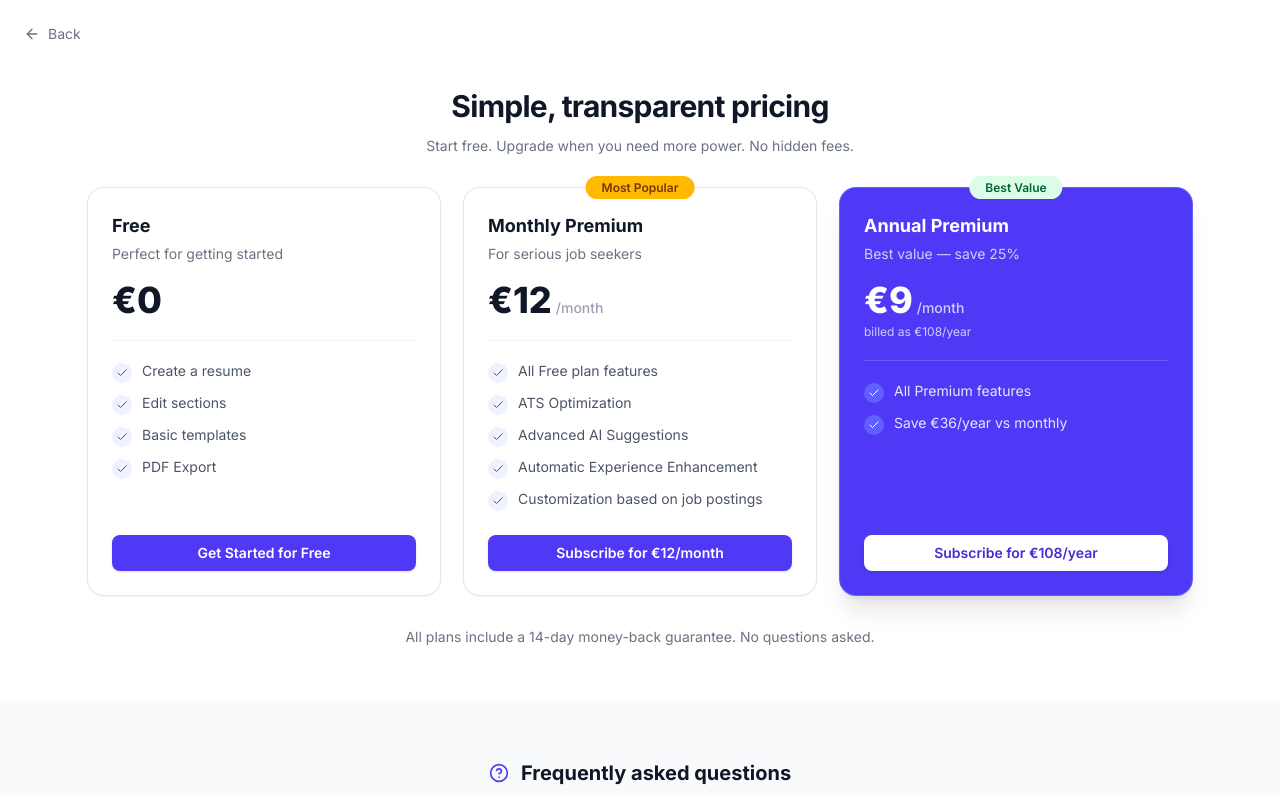
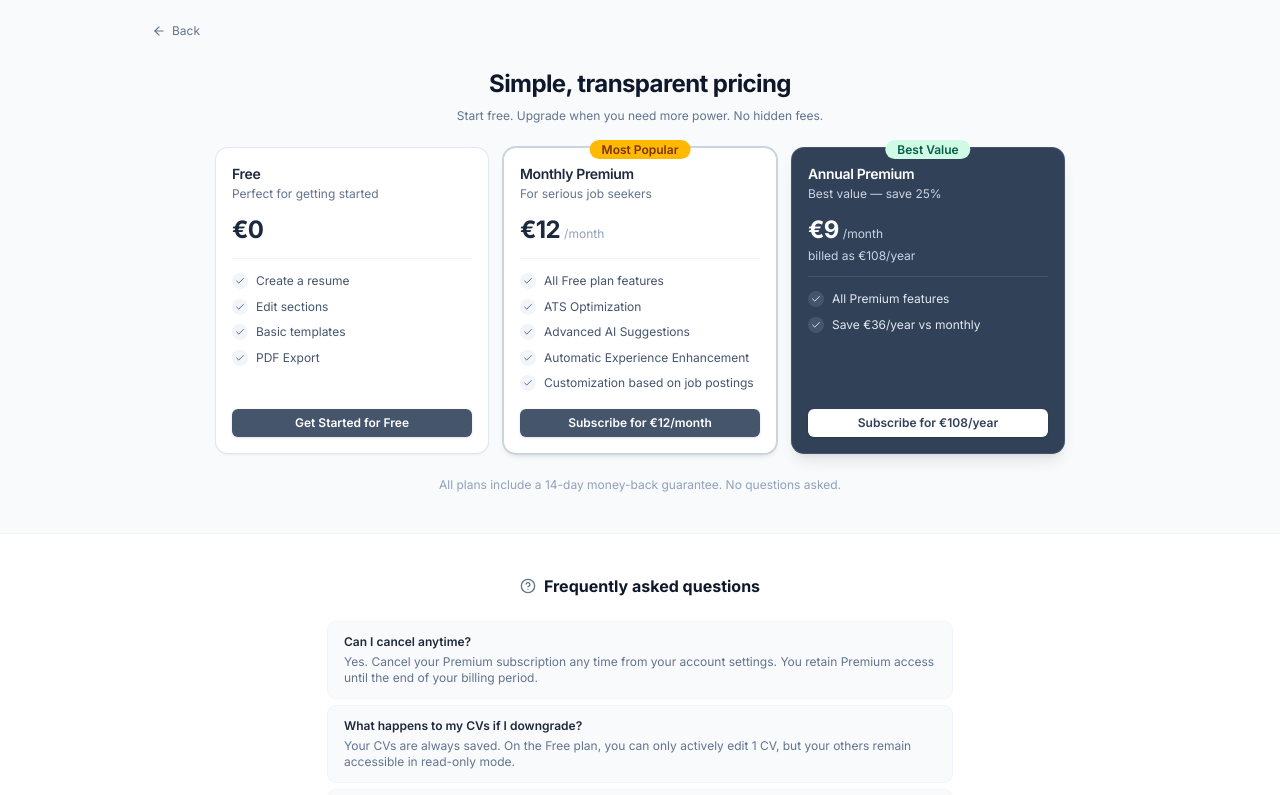
Before and after one commit to Ncarmend/MYCVCRAFT, a Next.js app: page /pricing in a window 1280 px wide. Shown: the top 795 px of the page. Built offline with nearby package versions, Linux system fonts and the light colour scheme; no server answers.

Commit message:
princig commit

```diff
--- a/app/pricing/page.tsx
+++ b/app/pricing/page.tsx
@@ -44,32 +44,32 @@ export default function PricingPage() {
   }
 
   return (
-    <main className="min-h-screen bg-white">
+    <main className="min-h-screen bg-slate-50">
       {/* Back */}
-      <div className="mx-auto max-w-7xl px-6 pt-6">
+      <div className="mx-auto max-w-5xl px-6 pt-5">
         <button
           onClick={() => router.back()}
-          className="inline-flex items-center gap-2 text-sm text-gray-500 hover:text-gray-900 transition-colors"
+          className="inline-flex items-center gap-1.5 text-xs text-slate-500 hover:text-slate-800 transition-colors"
         >
-          <ArrowLeft className="h-4 w-4" />
+          <ArrowLeft className="h-3.5 w-3.5" />
           {T.back}
         </button>
       </div>
 
       {/* Header */}
-      <div className="mx-auto max-w-7xl px-6 pb-8 pt-10 text-center">
-        <h1 className="text-2xl font-bold tracking-tight text-gray-900 sm:text-3xl">
+      <div className="mx-auto max-w-5xl px-6 pb-6 pt-6 text-center">
+        <h1 className="text-xl font-bold tracking-tight text-slate-900 sm:text-2xl">
           {T.headline}
         </h1>
-        <p className="mx-auto mt-3 max-w-xl text-sm text-gray-500">{T.subtext}</p>
+        <p className="mx-auto mt-2 max-w-md text-xs text-slate-500">{T.subtext}</p>
       </div>
 
       {/* ── 3-card grid ── */}
-      <div className="mx-auto max-w-6xl px-6 pb-14">
-        {/* Outer wrapper: equal-height columns */}
-        <div className="grid grid-cols-1 items-stretch gap-6 sm:grid-cols-3">
+      {/* max-w-4xl keeps cards compact (~22% narrower than previous max-w-6xl) */}
+      <div className="mx-auto max-w-4xl px-6 pb-10">
+        <div className="grid grid-cols-1 items-stretch gap-4 sm:grid-cols-3">
 
-          {/* ── Card 1 · Free ── */}
+          {/* Card 1 · Free */}
           <PricingCard
             name={T.freeName}
             price={0}
@@ -80,7 +80,7 @@ export default function PricingPage() {
             onSelect={() => router.push("/signup")}
           />
 
-          {/* ── Card 2 · Monthly Premium ── */}
+          {/* Card 2 · Monthly Premium */}
           <PricingCard
             name={T.monthlyName}
             price={PLANS.PRO.priceMonthly}
@@ -94,7 +94,7 @@ export default function PricingPage() {
             loading={loadingPlan === "MONTHLY"}
           />
 
-          {/* ── Card 3 · Annual Premium ── */}
+          {/* Card 3 · Annual Premium */}
           <PricingCard
             name={T.annualName}
             price={PLANS.PRO.priceAnnual}
@@ -111,24 +111,24 @@ export default function PricingPage() {
           />
         </div>
 
-        <p className="mt-8 text-center text-sm text-gray-500">{T.moneyBack}</p>
+        <p className="mt-6 text-center text-xs text-slate-400">{T.moneyBack}</p>
       </div>
 
       {/* FAQ */}
-      <div className="bg-gray-50 py-14">
-        <div className="mx-auto max-w-3xl px-6">
-          <div className="mb-8 flex items-center justify-center gap-3">
-            <HelpCircle className="h-5 w-5 text-indigo-600" />
-            <h2 className="text-xl font-bold text-gray-900">{T.faqTitle}</h2>
+      <div className="border-t border-slate-100 bg-white py-10">
+        <div className="mx-auto max-w-2xl px-6">
+          <div className="mb-6 flex items-center justify-center gap-2">
+            <HelpCircle className="h-4 w-4 text-slate-500" />
+            <h2 className="text-base font-bold text-slate-900">{T.faqTitle}</h2>
           </div>
-          <div className="space-y-4">
+          <div className="space-y-2">
             {T.faqs.map((faq) => (
               <div
                 key={faq.q}
-                className="rounded-xl bg-white p-4 shadow-sm ring-1 ring-gray-100"
+                className="rounded-lg bg-slate-50 px-4 py-3 ring-1 ring-slate-100"
               >
-                <h3 className="font-semibold text-gray-900">{faq.q}</h3>
-                <p className="mt-2 text-sm text-gray-500">{faq.a}</p>
+                <h3 className="text-xs font-semibold text-slate-800">{faq.q}</h3>
+                <p className="mt-1 text-xs text-slate-500">{faq.a}</p>
               </div>
             ))}
           </div>
--- a/components/pricing/PricingCard.tsx
+++ b/components/pricing/PricingCard.tsx
@@ -7,14 +7,13 @@ import { cn } from "@/lib/utils";
 interface PricingCardProps {
   name: string;
   price: number;
-  priceLabel?: string;       // e.g. "€12" or "€9"
-  perMonth?: string;         // "/month" | "/mois"
-  billingNote?: string;      // "billed as €108/year"
+  perMonth?: string;
+  billingNote?: string;
   description: string;
   features: string[];
-  badge?: string;            // "Most Popular" | "Best Value"
+  badge?: string;
   badgeVariant?: "amber" | "green";
-  highlighted?: boolean;     // indigo background
+  highlighted?: boolean;
   currentPlan?: boolean;
   ctaLabel: string;
   onSelect: () => void;
@@ -36,23 +35,28 @@ export function PricingCard({
   onSelect,
   loading = false,
 }: PricingCardProps) {
+  // Non-highlighted cards with a badge get a slightly stronger border
+  const hasFeaturedBorder = badge && !highlighted;
+
   return (
     <div
       className={cn(
-        "relative flex h-full flex-col rounded-2xl p-6",
+        "relative flex h-full flex-col rounded-xl p-4",
         highlighted
-          ? "bg-indigo-600 text-white shadow-xl ring-1 ring-indigo-500"
-          : "bg-white ring-1 ring-gray-200 shadow-sm"
+          ? "bg-slate-700 text-white shadow-lg ring-1 ring-slate-600"
+          : hasFeaturedBorder
+          ? "bg-white shadow-md ring-2 ring-slate-300"
+          : "bg-white shadow-sm ring-1 ring-slate-200"
       )}
     >
       {/* Badge */}
       {badge && (
-        <div className="absolute -top-3.5 left-1/2 -translate-x-1/2">
+        <div className="absolute -top-3 left-1/2 -translate-x-1/2">
           <span
             className={cn(
-              "rounded-full px-4 py-1 text-xs font-semibold whitespace-nowrap",
+              "whitespace-nowrap rounded-full px-3 py-0.5 text-xs font-semibold",
               badgeVariant === "green"
-                ? "bg-green-100 text-green-800"
+                ? "bg-emerald-100 text-emerald-800"
                 : "bg-amber-400 text-amber-900"
             )}
           >
@@ -62,31 +66,31 @@ export function PricingCard({
       )}
 
       {/* Header */}
-      <div className="mb-5">
+      <div className="mb-3">
         <h3
           className={cn(
-            "text-lg font-bold",
-            highlighted ? "text-white" : "text-gray-900"
+            "text-sm font-semibold tracking-tight",
+            highlighted ? "text-white" : "text-slate-800"
           )}
         >
           {name}
         </h3>
         <p
           className={cn(
-            "mt-1 text-sm",
-            highlighted ? "text-indigo-200" : "text-gray-500"
+            "mt-0.5 text-xs",
+            highlighted ? "text-slate-300" : "text-slate-500"
           )}
         >
           {description}
         </p>
 
         {/* Price */}
-        <div className="mt-4">
+        <div className="mt-3">
           <div className="flex items-baseline gap-1">
             <span
               className={cn(
-                "text-4xl font-extrabold",
-                highlighted ? "text-white" : "text-gray-900"
+                "text-2xl font-bold tracking-tight",
+                highlighted ? "text-white" : "text-slate-800"
               )}
             >
               {price === 0 ? "€0" : `€${price}`}
@@ -94,8 +98,8 @@ export function PricingCard({
             {price > 0 && (
               <span
                 className={cn(
-                  "text-sm font-medium",
-                  highlighted ? "text-indigo-200" : "text-gray-400"
+                  "text-xs",
+                  highlighted ? "text-slate-300" : "text-slate-400"
                 )}
               >
                 {perMonth}
@@ -105,8 +109,8 @@ export function PricingCard({
           {billingNote && (
             <p
               className={cn(
-                "mt-1 text-xs",
-                highlighted ? "text-indigo-200" : "text-gray-400"
+                "mt-0.5 text-xs",
+                highlighted ? "text-slate-300" : "text-slate-400"
               )}
             >
               {billingNote}
@@ -118,32 +122,32 @@ export function PricingCard({
       {/* Divider */}
       <div
         className={cn(
-          "mb-5 border-t",
-          highlighted ? "border-indigo-500" : "border-gray-100"
+          "mb-3 border-t",
+          highlighted ? "border-slate-600" : "border-slate-100"
         )}
       />
 
       {/* Features */}
-      <ul className="mb-6 flex-1 space-y-2.5">
+      <ul className="mb-4 flex-1 space-y-1.5">
         {features.map((feature) => (
-          <li key={feature} className="flex items-start gap-2.5">
+          <li key={feature} className="flex items-start gap-2">
             <div
               className={cn(
-                "mt-0.5 flex h-5 w-5 shrink-0 items-center justify-center rounded-full",
-                highlighted ? "bg-indigo-500" : "bg-indigo-50"
+                "mt-0.5 flex h-4 w-4 shrink-0 items-center justify-center rounded-full",
+                highlighted ? "bg-slate-600" : "bg-slate-100"
               )}
             >
               <Check
                 className={cn(
-                  "h-3 w-3",
-                  highlighted ? "text-white" : "text-indigo-600"
+                  "h-2.5 w-2.5",
+                  highlighted ? "text-white" : "text-slate-600"
                 )}
               />
             </div>
             <span
               className={cn(
-                "text-sm",
-                highlighted ? "text-indigo-100" : "text-gray-600"
+                "text-xs leading-relaxed",
+                highlighted ? "text-slate-200" : "text-slate-600"
               )}
             >
               {feature}
@@ -157,12 +161,12 @@ export function PricingCard({
         onClick={onSelect}
         loading={loading}
         disabled={currentPlan}
-        size="lg"
+        size="sm"
         className={cn(
-          "mt-auto w-full font-semibold",
+          "mt-auto w-full text-xs font-semibold",
           highlighted
-            ? "bg-white text-indigo-700 hover:bg-indigo-50"
-            : "bg-indigo-600 text-white hover:bg-indigo-700"
+            ? "bg-white text-slate-700 hover:bg-slate-50"
+            : "bg-slate-600 text-white hover:bg-slate-700"
         )}
       >
         {currentPlan ? "Current plan" : ctaLabel}
```
